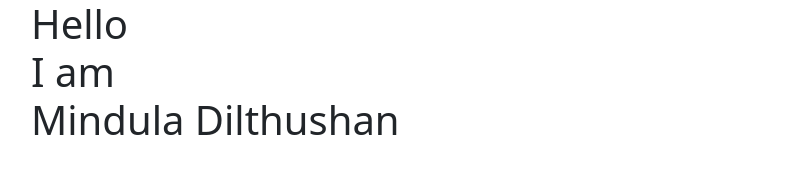
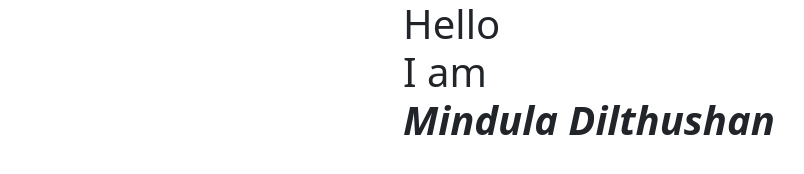
Before and after one commit to Mindula-Dilthushan/Mindula.Dilthushan.github.io, a plain HTML site: page index.html in a window 1280 px wide. Shown: the whole page, without its empty margins (51-855 px from the left). Drawn offline with Linux system fonts and the light colour scheme.

Commit message:
css file added

```diff
--- /dev/null
+++ b/css/styles.css
@@ -0,0 +1,5 @@
+.container{
+    display: flex;
+    align-items: center;
+    justify-content: center;
+}
--- a/index.html
+++ b/index.html
@@ -6,11 +6,16 @@
 
     <!--Import Styles ------------------------------------------------------------------------------------------------->
     <link rel="stylesheet" href="css/bootstrap.min.css">
+    <link rel="stylesheet" href="css/styles.css">
 </head>
 <body>
 
 <div class="container">
-    <h1> Hello <br> I am <br> Mindula Dilthushan </h1>
+    <h1>
+        Hello <br>
+        I am  <br>
+        <b><i> Mindula Dilthushan </i></b>
+    </h1>
 </div>
 
 
```
